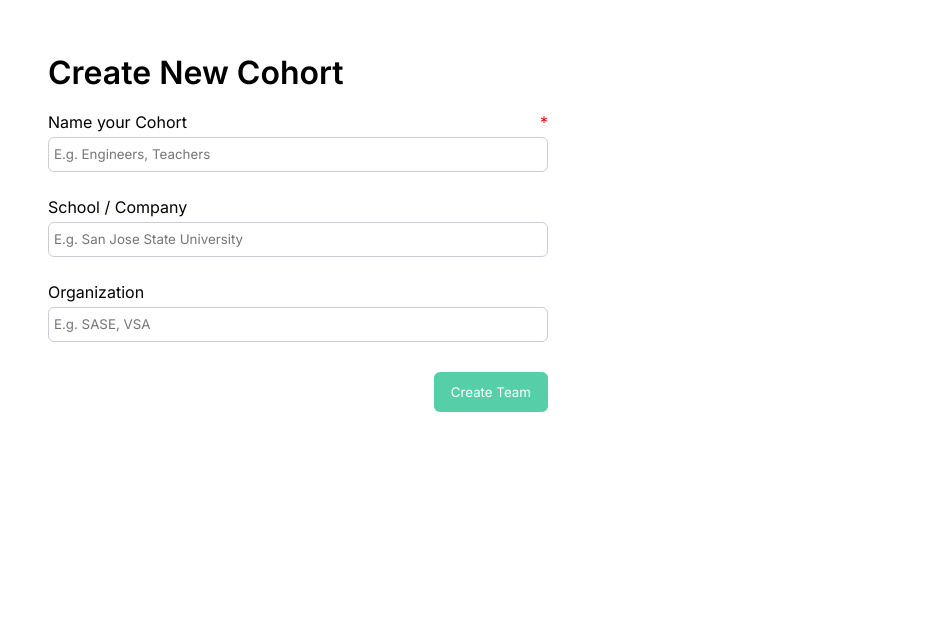
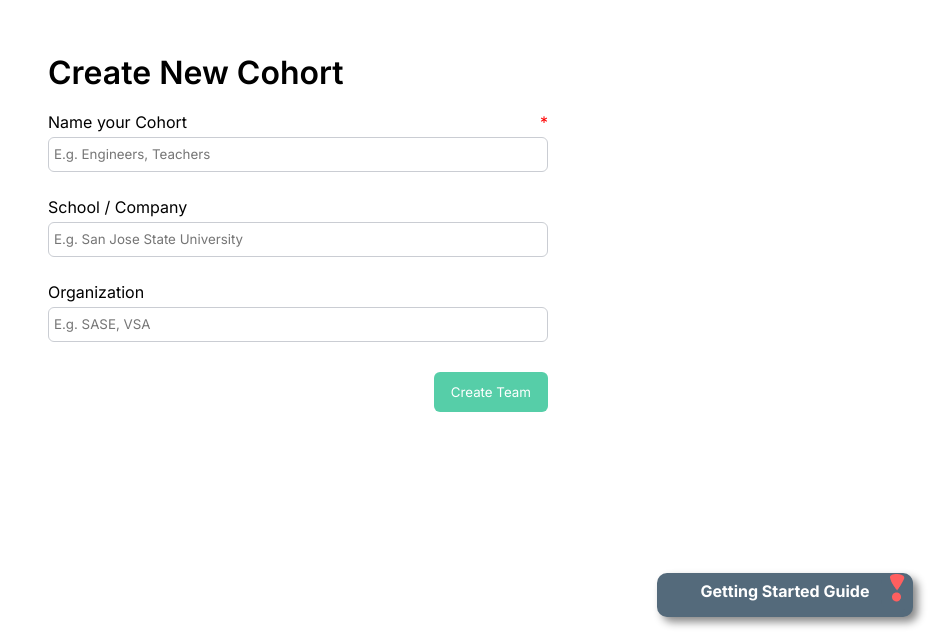
Before and after one commit to aibarrola/SubtleAsianNetwork, a React (Create React App) app: page /1/createcohort in a window 1280 px wide. Shown: the part 168-800 px from the top of the page, without its empty margins (342-1280 px from the left). Built offline with nearby package versions, Linux system fonts and the light colour scheme.

Commit message:
updated cohort page - accordion doesn't work yet

```diff
--- /dev/null
+++ b/src/components/pages/cohort/accordion.css
@@ -0,0 +1,106 @@
+h1 {
+  padding-bottom: 0;
+  margin-bottom: 0;
+}
+
+h3 {
+  margin-top: 0;
+  font-weight: 300;
+}
+
+p {
+  padding: 0 1em 0 2em;
+}
+
+
+.container {
+  width: 20%;
+  margin: 10px auto;
+  border-radius: 10px;
+  position: absolute;
+  bottom:5px;
+  right: 25px;
+  background-color: #546a7b;
+  box-shadow: 5px 5px 8px #888888;
+}
+
+.ac-label {
+  font-weight: 700;
+  position: relative;
+  color: white;
+  padding: .5em 1em;
+  margin-bottom: .5em;
+  text-align: center;
+  display: block;
+  cursor: pointer;
+}
+
+.ac-input {
+  display: none;
+}
+
+.ac-input:checked + label, .ac-label:hover {
+  background-color: #546a7b;
+  border-radius: 10px;
+}
+
+.ac-label:after, .ac-input:checked + .ac-label:after {
+  border-radius: 10px;
+  content: url(./Vector.png);
+  color: white;
+  position: absolute;
+  display: block;
+  right: 0;
+  top: 1px;
+  width: 2em;
+  height: 100%;
+  line-height: 2.25em;
+  text-align: center;
+  background-color: #546a7b;
+  transition: background-color .15s ease-in-out;
+}
+
+.ac-label:hover:after, .ac-input:checked + .ac-label:after {
+  background-color: #546a7b;
+}
+
+.ac-input:checked + .ac-label:after {
+  content: "X";
+}
+
+
+.ac-text, .ac-sub-text {
+  display:none;
+  height: 0;
+  margin-bottom: .5em;
+  transition: opacity .5s ease-in-out;
+  overflow: hidden;
+  color: white;
+
+}
+
+.ac-input:checked ~ .ac-text, .ac-sub .ac-input:checked ~ .ac-sub-text {
+  display:block;
+  counter-reset:my-counter;
+  height: auto;
+}
+
+.ac-sub .ac-label {
+  background: #546a7b;
+  font-weight: 600;
+  padding: .5em 2em;
+  margin-bottom: 0;
+  position: relative;
+  list-style:none;
+}
+
+.ac-sub .ac-label:after, .ac-sub .ac-input:checked + .ac-label:after {
+  counter-increment:my-counter;
+  content: counter(my-counter);
+  color: #56CEA8;
+  left: 0;
+}
+
+.ac-sub .ac-input:checked + label, .ac-sub .ac-label:hover {
+  background: #546a7b;
+}
--- a/src/components/pages/cohort/createCohort.jsx
+++ b/src/components/pages/cohort/createCohort.jsx
@@ -2,7 +2,7 @@ import React, { useEffect, useState } from 'react';
 import Axios from 'axios';
 import {useParams} from 'react-router-dom';
 import './createCohort.css';
-
+import './accordion.css'
 // Helpers
 import { getJwt } from "../../Helpers/jwt";
 
@@ -62,7 +62,24 @@ function CreateCohort() {
       })
   }
 
+
+  function hideBoxes(id) {
+    if (document.getElementById(id).checked) {
+      var i;
+      for (i = 0; i<5; i++){
+        if (i != id) {
+          document.getElementById(i).checked=false;
+        }
+    }
+  }
+  }
+
+  function closeBox() {
+    document.getElementById(id).style.display = "none";
+  }
+
   return (
+    <div>
     <div className="createCohort">
       <div className="createCohort-container">
         <div className="createCohort-title-container">
@@ -97,6 +114,65 @@ function CreateCohort() {
         </form>
       </div>
     </div>
+
+      {/* Accordion */}
+    <section class="container" id="container">
+  <div class="ac">
+
+    <input class="ac-input" id="top" name="top" type="checkbox" />
+    <label class="ac-label" for="top">Getting Started Guide</label>
+
+    <article class="ac-text">
+
+      <div class="ac-sub">
+        <input class="ac-input" id="0" name="0" type="checkbox" onclick={() => hideBoxes()}/>
+        <label class="ac-label" for="0">Create new group</label>
+        <article class="ac-sub-text">
+  <p>Start by clicking <i>Create</i> on the top right. Name your group and you also can put your company/school and organization name
+  </p>
+        </article>
+      </div>
+
+      <div class="ac-sub">
+        <input class="ac-input" id="1" name="1" type="checkbox" onclick={() => hideBoxes()}/>
+        <label class="ac-label" for="1">Create a form</label>
+        <article class="ac-sub-text">
+          <p>Add any questions you'd like. Ranging from multiple choice to short answer. Customize the options for each question.</p>
+        </article>
+      </div>
+
+      <div class="ac-sub">
+      <input class="ac-input" id="2" name="2" type="checkbox" onclick={() => hideBoxes()}/>
+        <label class="ac-label" for="2">Invite members</label>
+        <article class="ac-sub-text">
+      <p>sadfasdfads</p>
+  </article>
+    </div>
+
+    <div class="ac-sub">
+      <input class="ac-input" id="3" name="3" type="checkbox" onclick={() => hideBoxes()}/>
+        <label class="ac-label" for="3">Arrange groups</label>
+        <article class="ac-sub-text">
+      <p>sadfasdfads</p>
+  </article>
+    </div>
+
+    <div class="ac-sub">
+      <input class="ac-input" id="4" name="4" type="checkbox" onclick={() => hideBoxes()}/>
+        <label class="ac-label" for="4">Notify members</label>
+        <article class="ac-sub-text">
+      <p>sadfasdfads</p>
+  </article>
+    </div>
+    <div class="ac">
+      <input class="ac-input" id="close" name="close" type="checkbox" onclick={closeBox}/>
+        <label class="ac-label" for="close">Got it. Don't show again.</label>
+    </div>
+    </article>
+
+  </div>
+  </section>
+    </div>
   )
 }
 
```
Also changed, not shown: src/components/pages/cohort/Vector.png (added).
